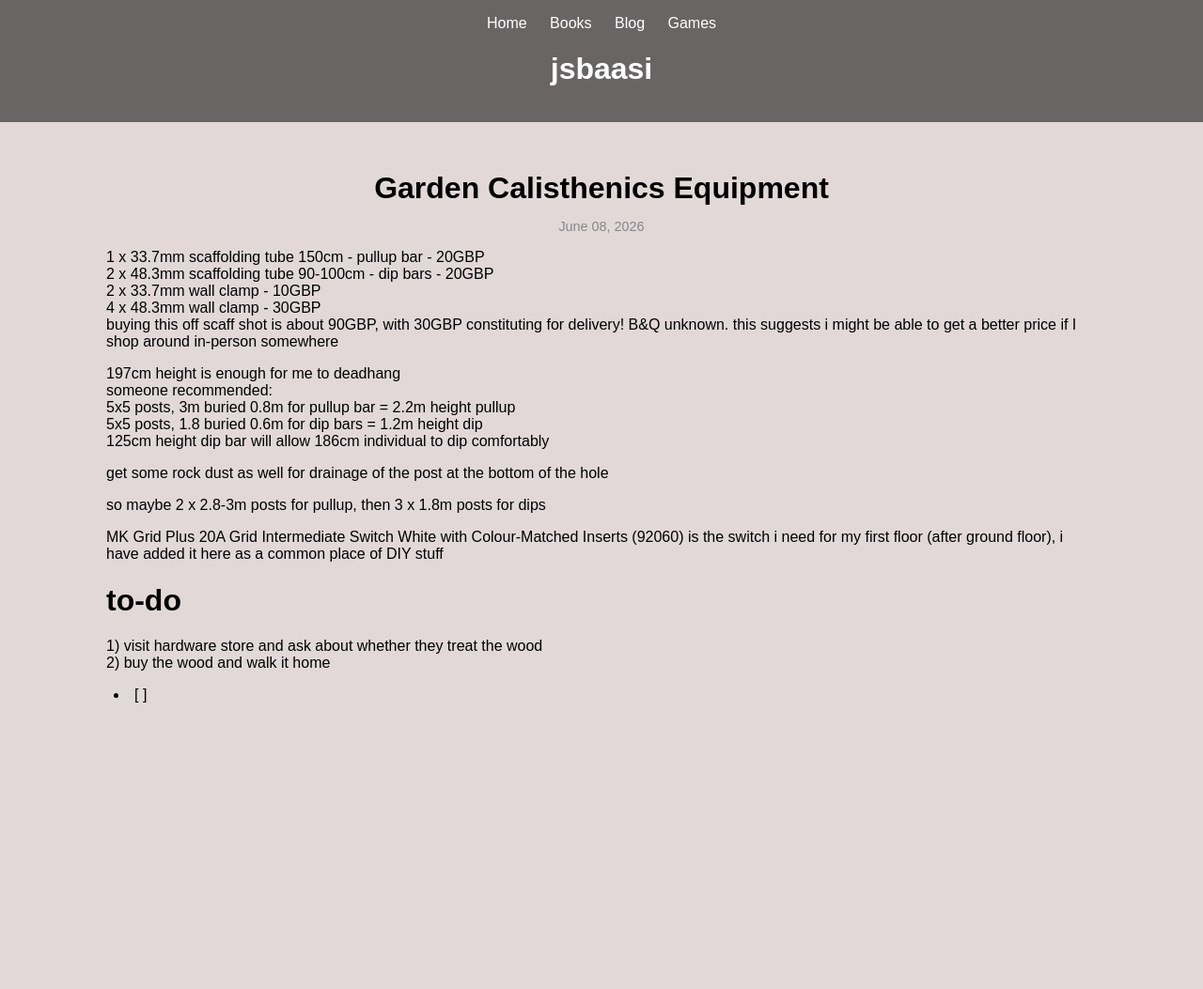
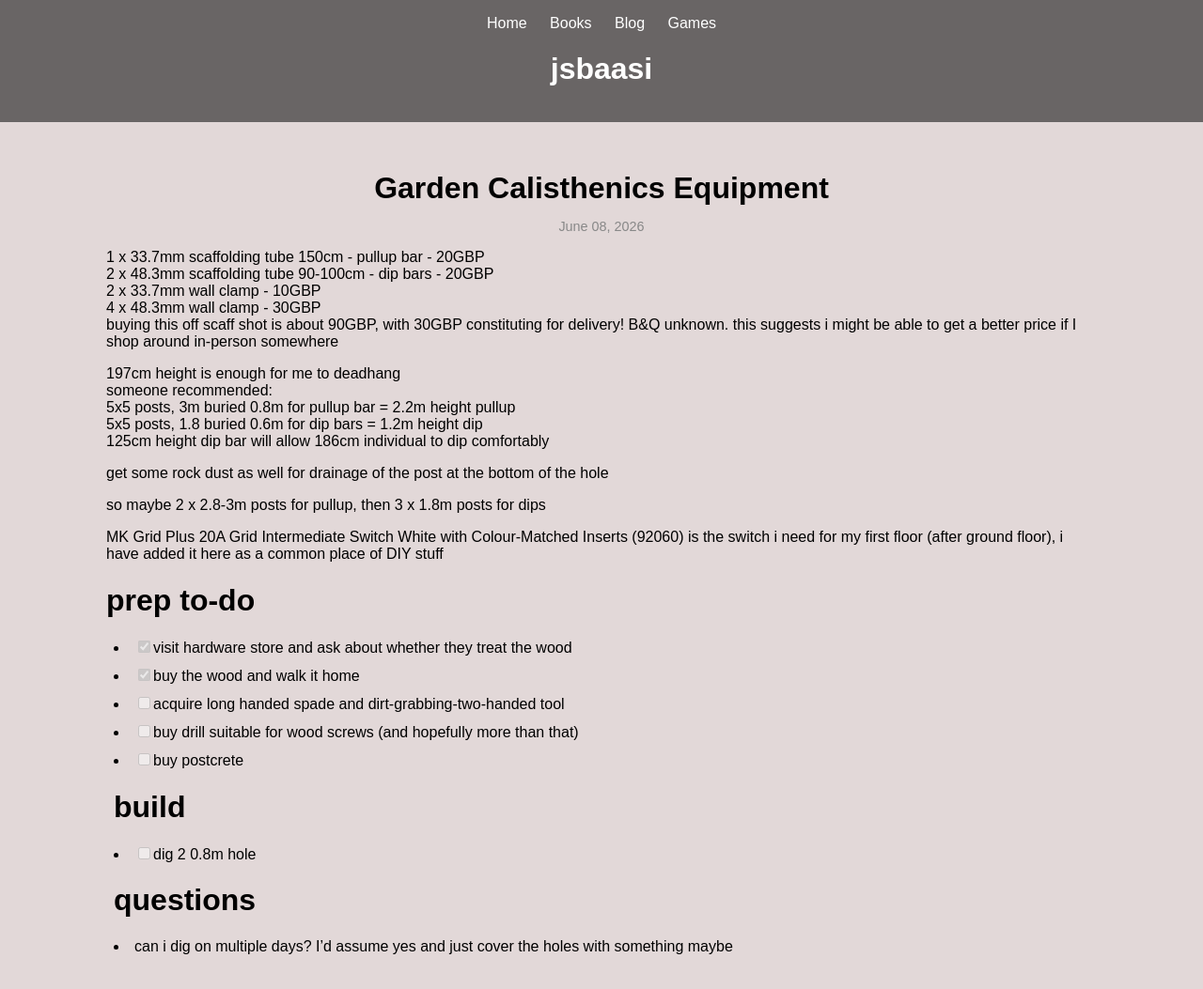
Before and after one commit to jsbaasi/jsbaasi.github.io, a Jekyll site: the page built from _posts/2026-06-08-garden-calisthenics-equipment.md, in a window 1280 px wide. Shown: the whole page at 94% size. Built offline with Jekyll 4.4.1, drawn with Linux system fonts in a browser that asks for light colours; before the commit the page ends 900 px from its top, so only the background shows below that.

Commit message:
vault backup: 2026-07-17 18:44:38

```diff
--- a/_posts/2026-06-08-garden-calisthenics-equipment.md
+++ b/_posts/2026-06-08-garden-calisthenics-equipment.md
@@ -23,7 +23,13 @@ so maybe 2 x 2.8-3m posts for pullup, then 3 x 1.8m posts for dips
 
 MK Grid Plus 20A Grid Intermediate Switch White with Colour-Matched Inserts (92060) is the switch i need for my first floor (after ground floor), i have added it here as a common place of DIY stuff
 
-# to-do
-1) visit hardware store and ask about whether they treat the wood
-2) buy the wood and walk it home
-- [ ]
+# prep to-do
+- [x] visit hardware store and ask about whether they treat the wood
+- [x] buy the wood and walk it home
+- [ ] acquire long handed spade and dirt-grabbing-two-handed tool
+- [ ] buy drill suitable for wood screws (and hopefully more than that)
+- [ ] buy postcrete
+# build
+- [ ] dig 2 0.8m hole
+# questions
+- can i dig on multiple days? I'd assume yes and just cover the holes with something maybe
```
